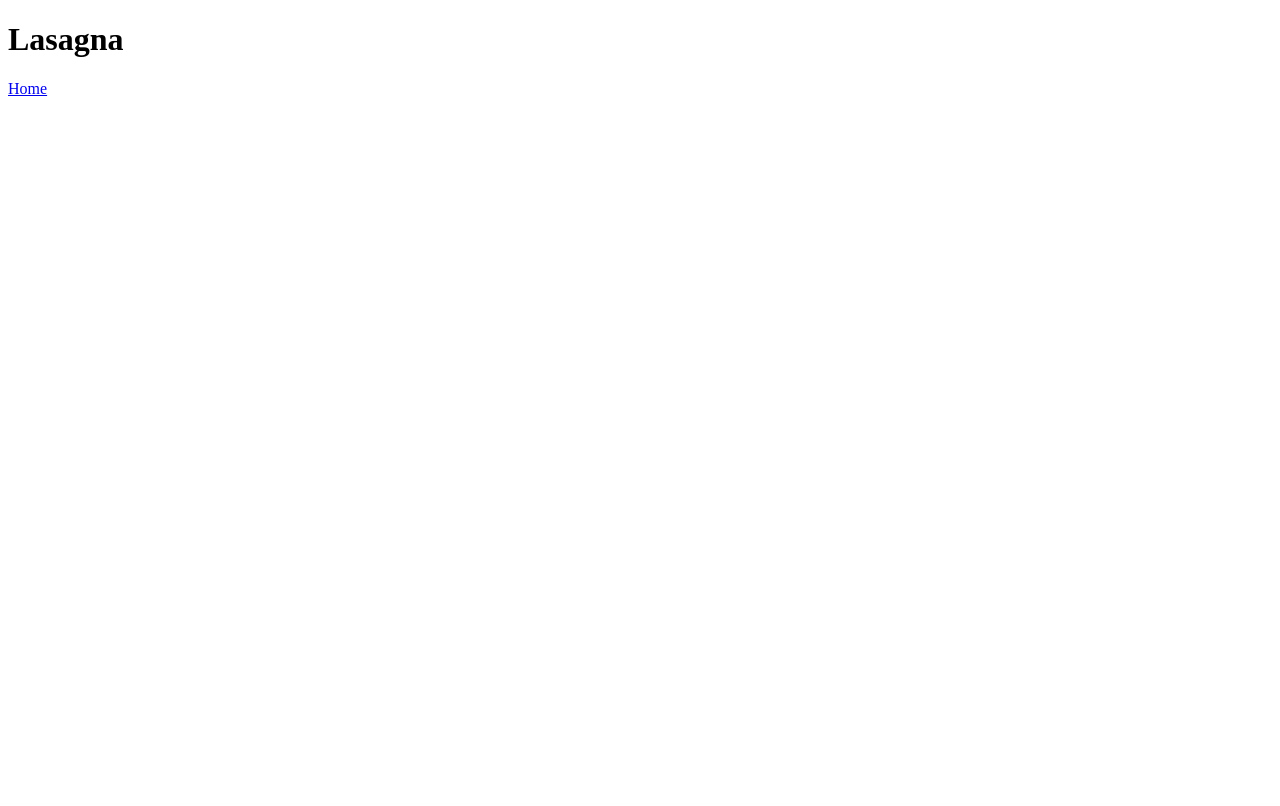
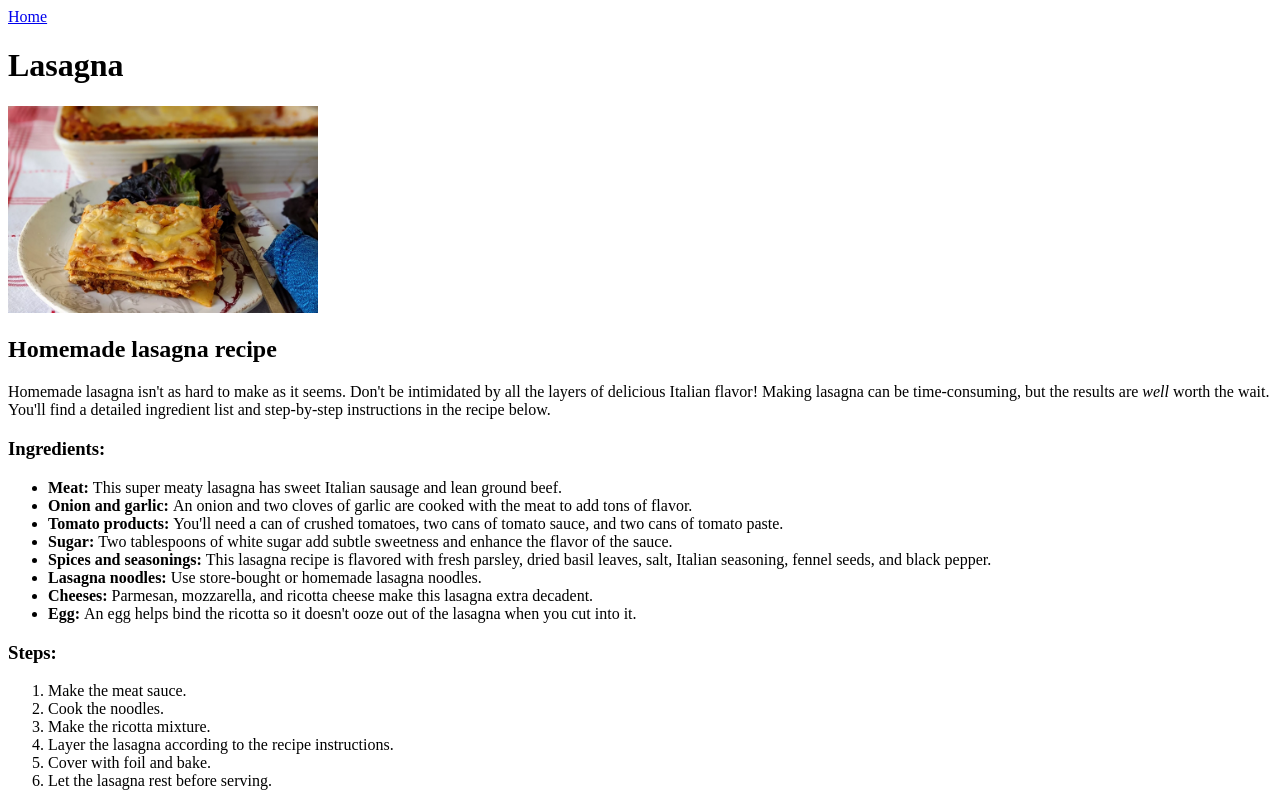
Before and after one commit to karimsiali/odin-recipes, a plain HTML site: page recipes/lasagna.html in a window 1280 px wide. Drawn offline with Linux system fonts and the light colour scheme.

Commit message:
Finish the lasagna recipe page
I added a heading, an image and a description. I also added ingredients
and steps for the recipe.

```diff
--- a/recipes/lasagna.html
+++ b/recipes/lasagna.html
@@ -5,7 +5,34 @@
         <title>lasagna recipe</title>
     </head>
     <body>
+        <a href="../index.html">Home</a>
         <h1>Lasagna</h1>
-        <a href="../index.html">Home</a>
+        <img src="../img/lasagna.webp" alt="picture of lasagna" width="310">
+        <h2>Homemade lasagna recipe</h2>
+        <p>
+            Homemade lasagna isn't as hard to make as it seems. Don't be intimidated by all the layers of delicious Italian flavor!
+            Making lasagna can be time-consuming, but the results are <em>well</em> worth the wait. You'll find a detailed ingredient
+            list and step-by-step instructions in the recipe below.
+        </p>
+        <h3>Ingredients:</h3>
+        <ul>
+            <li><strong>Meat: </strong>This super meaty lasagna has sweet Italian sausage and lean ground beef.</li>
+            <li><strong>Onion and garlic: </strong>An onion and two cloves of garlic are cooked with the meat to add tons of flavor.</li>
+            <li><strong>Tomato products: </strong>You'll need a can of crushed tomatoes, two cans of tomato sauce, and two cans of tomato paste.</li>
+            <li><strong>Sugar: </strong>Two tablespoons of white sugar add subtle sweetness and enhance the flavor of the sauce.</li>
+            <li><strong>Spices and seasonings: </strong>This lasagna recipe is flavored with fresh parsley, dried basil leaves, salt, Italian seasoning, fennel seeds, and black pepper.</li>
+            <li><strong>Lasagna noodles: </strong>Use store-bought or homemade lasagna noodles.</li>
+            <li><strong>Cheeses: </strong>Parmesan, mozzarella, and ricotta cheese make this lasagna extra decadent.</li>
+            <li><strong>Egg: </strong>An egg helps bind the ricotta so it doesn't ooze out of the lasagna when you cut into it.</li>
+        </ul>
+        <h3>Steps:</h3>
+        <ol>
+            <li>Make the meat sauce.</li>
+            <li>Cook the noodles.</li>
+            <li>Make the ricotta mixture.</li>
+            <li>Layer the lasagna according to the recipe instructions.</li>
+            <li>Cover with foil and bake.</li>
+            <li>Let the lasagna rest before serving.</li>
+        </ol>
     </body>
 </html>
```
Also changed, not shown: img/lasagna.webp (added).
